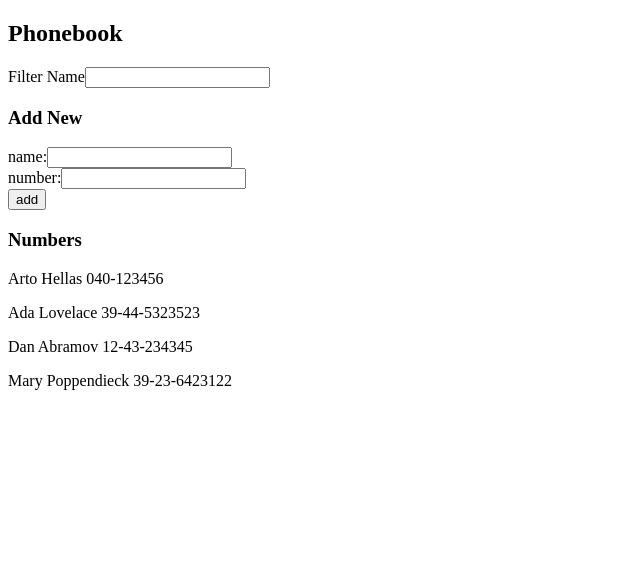
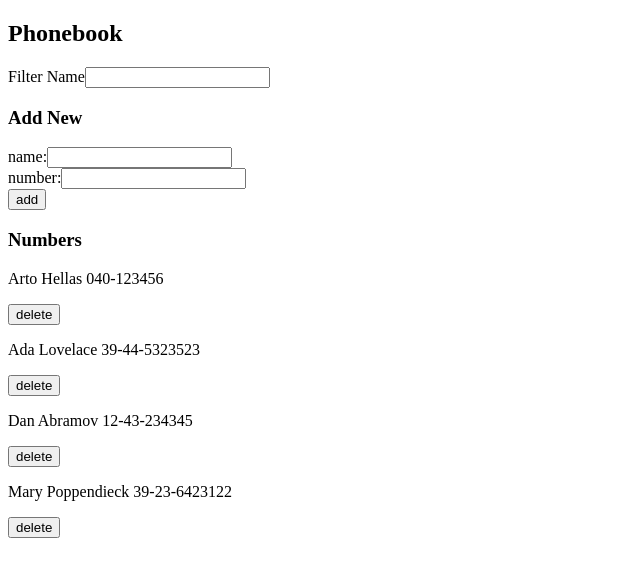
Before and after one commit to Chappydev/full-stack-open-exercises, a React (Create React App) app in the folder part2/phonebook/: page / in a window 1280 px wide. Shown: the top 576 px of the page, without its empty margins (0-640 px from the left). Built offline with nearby package versions, Linux system fonts and the light colour scheme; data requests are answered from the project's data file.

Commit message:
Complete 2.17

```diff
--- a/part2/phonebook/src/App.js
+++ b/part2/phonebook/src/App.js
@@ -37,6 +37,17 @@ const App = () => {
 
   }
 
+  const deletePerson = obj => () => {
+    if (window.confirm(`Are you sure you want to delete ${obj.name}`)) {
+      personsService
+        .deleteAtId(obj.id)
+        .then(res => {
+          console.log(res);
+          setPersons(persons.filter(person => person !== obj));
+        })
+    }
+  }
+
   return (
     <div>
       <h2>Phonebook</h2>
@@ -55,7 +66,7 @@ const App = () => {
         onClick={handleFormSubmit}
       />
       <h3>Numbers</h3>
-      <Persons persons={persons} filterText={filterText} />
+      <Persons persons={persons} filterText={filterText} onClick={deletePerson} />
     </div>
   )
 }
--- a/part2/phonebook/src/components/Persons.js
+++ b/part2/phonebook/src/components/Persons.js
@@ -1,4 +1,4 @@
-const Persons = ({ persons, filterText }) => {
+const Persons = ({ persons, filterText, onClick }) => {
   return (
     <>
       {
@@ -6,7 +6,7 @@ const Persons = ({ persons, filterText }) => {
           .filter(person =>
             person.name.slice().toLowerCase().includes(filterText.slice().toLowerCase()))
           .map(person =>
-            <p key={person.name}>{person.name} {person.number}</p>)
+            <div key={person.id}><p>{person.name} {person.number}</p><button onClick={onClick(person)}>delete</button></div>)
       }
     </>
   )
--- a/part2/phonebook/src/services/persons.js
+++ b/part2/phonebook/src/services/persons.js
@@ -10,4 +10,8 @@ const create = newPerson => {
   return axios.post(baseUrl, newPerson).then(res => res.data);
 };
 
-export default { getAll, create };
+const deleteAtId = id => {
+  return axios.delete(`${baseUrl}/${id}`);
+}
+
+export default { getAll, create, deleteAtId };
```
